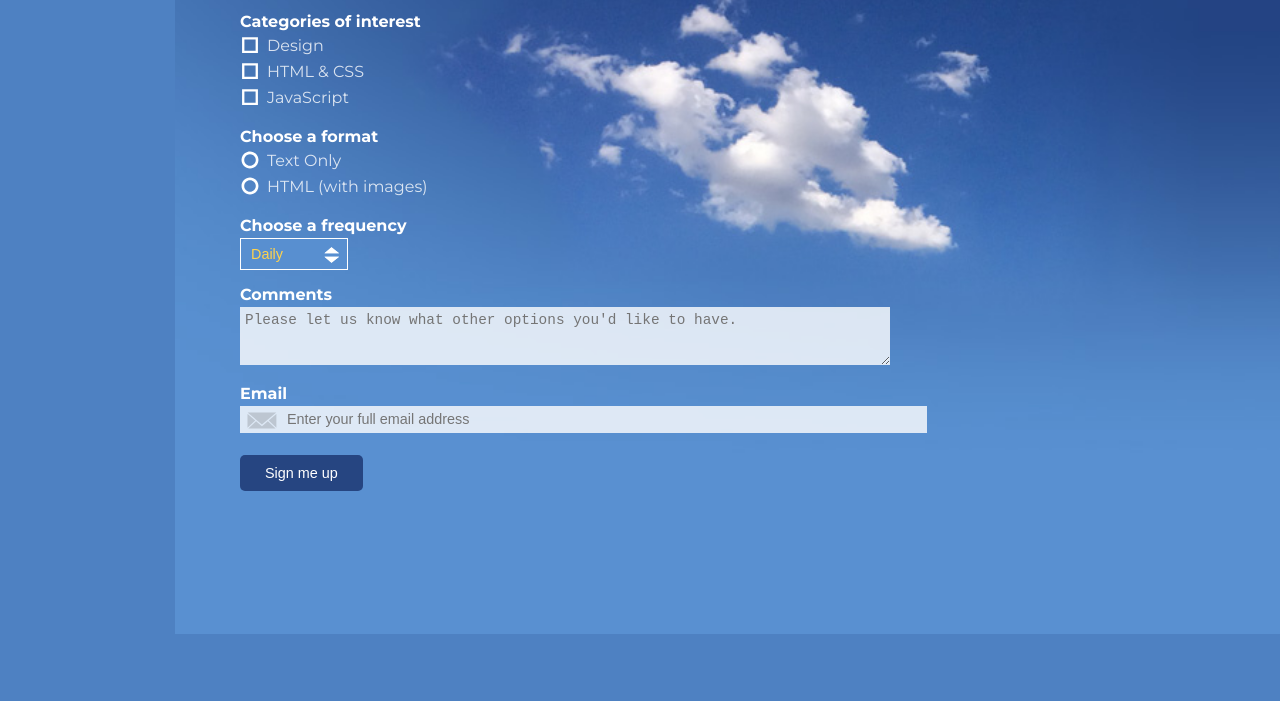
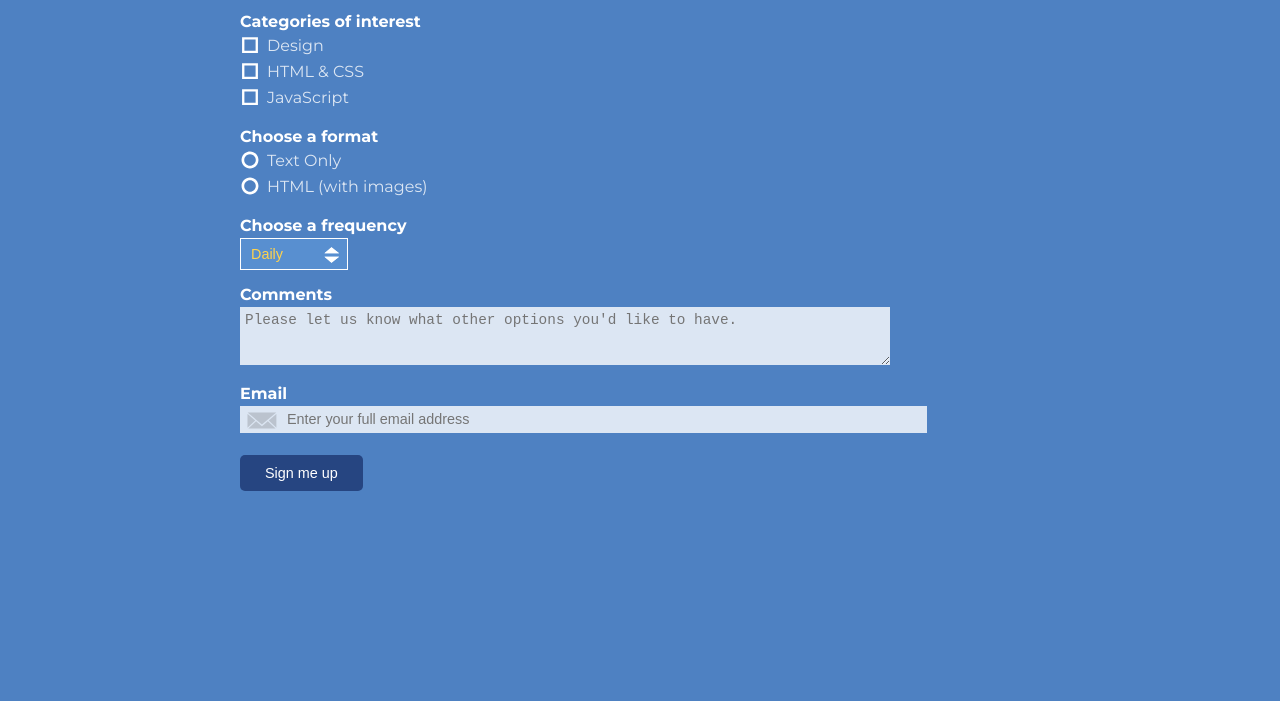
Before and after one commit to nerdyrasa/styling-form-elements, a plain HTML site: page index.html in a window 1280 px wide. Shown: the part 99-800 px from the top of the page. Drawn offline with Linux system fonts and the light colour scheme.

Commit message:
Get rid of background image.

```diff
--- a/css/form.css
+++ b/css/form.css
@@ -4,11 +4,11 @@
 body {
     font-size: 16px;
     font-family: 'Montserrat', sans-serif;
-    background-repeat: no-repeat;
-    background-position: 175px -120px;
-    background-image: url(../images/background.jpg);
+    /*background-repeat: no-repeat;*/
+    /*background-position: 175px -120px;*/
+    /*background-image: url(../images/background.jpg);*/
     background-color: #4e81c2;
-    background-size: cover;
+    /*background-size: cover;*/
 }
 
 div#page-wrap {
```
